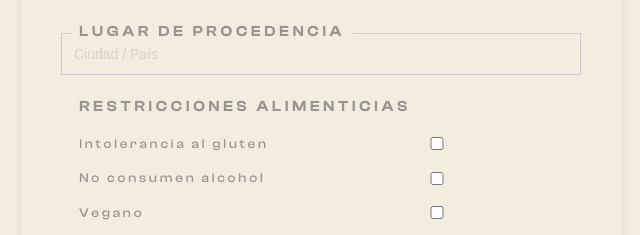
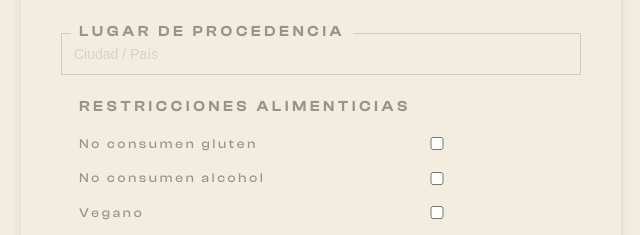
Before and after one commit to ChableHotels/Formulario_Chable, a plain HTML site: page index.html in a window 1280 px wide. Shown: the part 820-1055 px from the top of the page, 319-959 px from the left. Drawn offline with Linux system fonts and the light colour scheme.

Commit message:
Update index.html

```diff
--- a/index.html
+++ b/index.html
@@ -291,7 +291,7 @@
 
     <label class="mb5">Restricciones alimenticias</label>
     <div class="checkbox-group mb3">
-      <label class="groupCheckBox mb3"><input type="checkbox" name="restriccionAlimenticia[]" value="No consumen gluten"> Intolerancia al gluten</label>
+      <label class="groupCheckBox mb3"><input type="checkbox" name="restriccionAlimenticia[]" value="No consumen gluten"> No consumen gluten</label>
       <label class="groupCheckBox mb3"><input type="checkbox" name="restriccionAlimenticia[]" value="No consumen alcohol"> No consumen alcohol</label>
       <label class="groupCheckBox mb3"><input type="checkbox" name="restriccionAlimenticia[]" value="Vegano"> Vegano</label>
       <label class="groupCheckBox mb3"><input type="checkbox" name="restriccionAlimenticia[]" value="Vegetariano"> Vegetariano</label>
```
